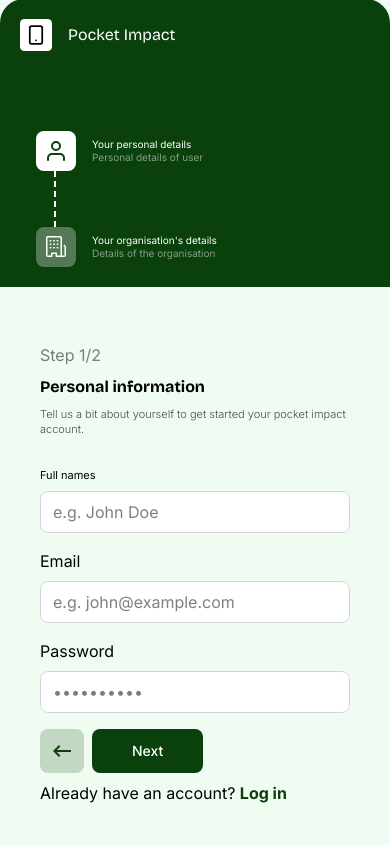
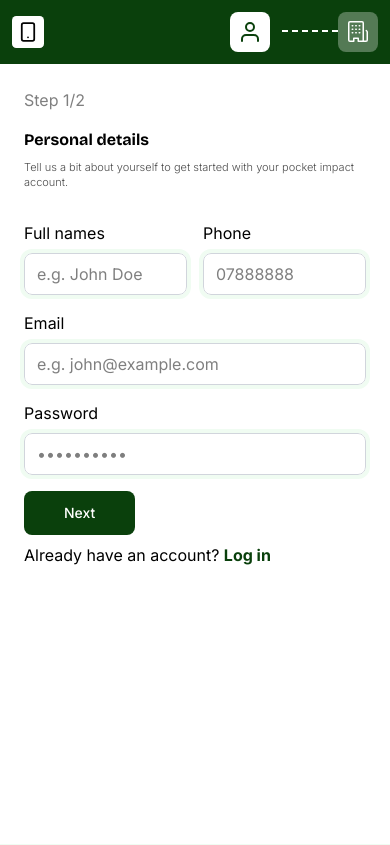
Before and after one commit to Pocket-Impact/frontend, a Next.js app: page /auth/signup in a window 390 px wide. Built offline with nearby package versions, Linux system fonts and the light colour scheme.

Commit message:
ADDED: Form responsiveness

```diff
--- a/app/(root)/page.tsx
+++ b/app/(root)/page.tsx
@@ -11,6 +11,8 @@ export default function Home() {
       <HeroSection />
       <FeaturesSection />
       <PricingSection />
+      <FeaturesSection />
+      <PricingSection />
       <CTASection />
       <FooterSection />
     </main>
--- a/app/components/auth/SignupForm.tsx
+++ b/app/components/auth/SignupForm.tsx
@@ -1,4 +1,6 @@
-import React from 'react'
+'use client'
+
+import React, { useState } from 'react'
 import PrimaryButton from '../ui/PrimaryButton'
 import Link from 'next/link'
 import { MdOutlineKeyboardBackspace } from 'react-icons/md'
@@ -6,70 +8,102 @@ import logo from '@/public/img/white.svg'
 import Image from 'next/image'
 import { FiUser } from 'react-icons/fi'
 import { GoOrganization } from 'react-icons/go'
+import { RxCaretDown } from 'react-icons/rx'
+import { Country, getCountries } from '@/app/lib/countries'
 
 const SignupForm = () => {
-  const step = 1;
+  const [step, setStep] = useState(1)
+
+  const handleNext = () => setStep(2)
+  const handleBack = () => setStep(1)
 
   return (
-    <div className='w-full rounded-3xl inter overflow-hidden max-w-5xl lg:grid max-md:bg-background lg:grid-cols-7 gap-10 lg:border border-black/20 bg-white justify-center items-center'>
-      <div className='bg-primary col-span-3 p-5 h-full'>
+    <div className='w-full lg:rounded-3xl max-lg:h-full inter overflow-hidden max-w-5xl lg:grid lg:grid-cols-7 max-lg:grid-cols-1 lg:border border-black/20 bg-white justify-center items-center'>
+      <div className='bg-primary lg:col-span-3 p-5 max-lg:p-3 max-lg:flex justify-between items-center lg:h-full'>
         <div className='flex items-center gap-4'>
-          <Image src={logo} alt="Pocket Impact Logo" width={logo.width} height={logo.height} className='w-8 h-8' />
-          <span className='bricolage lg text-white'>
+          <Image src={logo.src} alt="Pocket Impact Logo" width={logo.width} height={logo.height} className='w-8 h-8' />
+          <span className='bricolage lg max-sm:hidden text-white'>
             Pocket Impact
           </span>
         </div>
-        <div className='mt-20 ml-4'>
+        <div className='lg:mt-20 lg:ml-4 max-lg:flex'>
           <div className='flex items-center gap-4'>
             <div className='bg-white rounded-lg w-max p-2'>
-              <FiUser className={`${step == 1 ? "text-primary" : ""} w-6 h-6`} />
+              <FiUser className={`text-primary w-6 h-6`} />
             </div>
-            <div>
+            <div className='max-sm:hidden'>
               <p className='text-white sm'>Your personal details</p>
               <p className='text-white/50 sm'>Personal details of user</p>
             </div>
           </div>
-          <div className='h-14 w-5 border-r-2 border-dashed border-white'></div>
+          <div className='h-14 w-5 max-lg:w-14 max-lg:ml-3 max-lg:h-5 max-lg:border-b-2 lg:border-r-2 border-dashed border-white'></div>
           <div className='flex items-center gap-4'>
-            <div className={`${step != 1 ? "bg-white" : "bg-white/30"} rounded-lg w-max p-2`}>
-              <GoOrganization className={`${step != 1 ? "text-primary" : "text-white"} w-6 h-6`} />
+            <div className={`${step != 1 ? "bg-white" : "bg-white/30"} transition-all duration-500 rounded-lg w-max p-2`}>
+              <GoOrganization className={`${step != 1 ? "text-primary" : "text-white"} transition-all duration-500 w-6 h-6`} />
             </div>
-            <div>
+            <div className='max-sm:hidden'>
               <p className='text-white sm'>Your organisation's details</p>
               <p className='text-white/50 sm'>Details of the organisation</p>
             </div>
           </div>
         </div>
       </div>
-      <form className="inter flex flex-col w-full col-span-4 p-10">
-        <section className='flex flex-col gap-4'>
+      <form className="inter flex-col w-full lg:col-span-4 p-10 max-lg:p-8 max-md:p-6">
+        <h6 className='text-black/50'>Step {step}/2</h6>
+        <section className={`${step === 1 ? 'flex' : 'hidden'} op flex-col gap-4`}>
           <div className='flex flex-col gap-2 my-4'>
-            <h6 className='text-black/50'>Step 1/2</h6>
-            <h1 className='bricolage x2l font-bold'>Personal information</h1>
-            <p className='base font-light text-black/70'>Tell us a bit about yourself to get started your pocket impact account.</p>
+            <h1 className='bricolage x2l font-bold'>Personal details</h1>
+            <p className='base font-light text-black/70'>Tell us a bit about yourself to get started with your pocket impact account.</p>
           </div>
-          <div className='flex flex-col gap-2'>
-            <label htmlFor="fullName" className='w-max min-w-28 base'>Full names</label>
-            <input className='input' type="text" id="fullName" name="fullName" placeholder='e.g. John Doe' required />
+          <div className='flex gap-4'>
+            <div className='flex flex-col gap-2'>
+              <label htmlFor="fullName" className='w-max min-w-28'>Full names</label>
+              <input className='input' type="text" id="fullName" name="fullName" placeholder='e.g. John Doe' required />
+            </div>
+            <div className='flex flex-col gap-2'>
+              <label htmlFor="phonenumber" className='w-max min-w-28'>Phone</label>
+              <input type="phonenumber" className='input' id="phonenumber" name="phonenumber" placeholder='07888888' required />
+            </div>
           </div>
-          <div className='flex flex-col gap-2'>
+          <div className='flex flex-col w-full gap-2'>
             <label htmlFor="email" className='w-max min-w-28'>Email</label>
             <input type="email" className='input' id="email" name="email" placeholder='e.g. john@example.com' required />
           </div>
-          <div className='flex flex-col gap-2'>
+          <div className='flex flex-col w-full gap-2'>
             <label htmlFor="password" className='w-max min-w-28'>Password</label>
             <input type="password" className='input' id="password" name="password" placeholder='••••••••••' required />
           </div>
-          <div className='flex flex-col'>
-            <div className='flex items-center w-max gap-2'>
-              <PrimaryButton icon={<MdOutlineKeyboardBackspace className='w-6 h-auto text-primary' />} styles="w-max rounded-lg bg-primary/20 p-2.5" />
-              <PrimaryButton text="Next" styles="text-sm effect w-max h-full font-medium rounded-lg py-3 px-10" />
-            </div>
-            <div className='mt-2'>
-              <span>Already have an account?</span> <Link href="/auth/signin" className='font-bold text-primary hover:underline underline-offset-2'><span>Log in</span></Link>
+        </section>
+        <section className={`${step === 2 ? 'flex' : 'hidden'} op flex-col gap-4`}>
+          <div className='flex flex-col gap-2 my-4'>
+            <h1 className='bricolage x2l font-bold'>Organisation details</h1>
+            <p className='base font-light text-black/70'>Tell us a bit about your organisation to set up your new Pocket Impact account.</p>
+          </div>
+          <div className='flex flex-col gap-2'>
+            <label htmlFor="organisationName" className='w-max min-w-28 base'>Name</label>
+            <input className='input' type="text" id="organisationName" name="organisationName" placeholder='e.g. John Doe' required />
+          </div>
+          <div className='flex flex-col gap-2'>
+            <label htmlFor="organisationCountry" className='w-max min-w-28'>Country</label>
+            <div className='input text-black/60 p-1 flex items-center justify-between'>
+              <span>Select country</span>
+              <div className='rounded-sm'>
+                <RxCaretDown className='w-6 text-black/80 h-6' />
+              </div>
             </div>
           </div>
+          <div className='flex flex-col w-full gap-2'>
+            <label htmlFor="email" className='w-max min-w-28'>Size</label>
+            <input type="email" className='input' id="email" name="email" placeholder='e.g. john@example.com' required />
+          </div>
         </section>
+        <div className='flex items-center mt-4 w-max gap-2'>
+          <PrimaryButton onClick={handleBack} icon={<MdOutlineKeyboardBackspace className='w-6 h-auto text-primary' />} styles={`w-max ${step == 1 ? "hidden" : ""} rounded-lg op bg-primary/20 hover:bg-primary/30 p-2.5`} />
+          <PrimaryButton onClick={handleNext} text="Next" styles="text-sm w-max h-full font-medium rounded-lg py-3 px-10" />
+        </div>
+        <div className='mt-2'>
+          <span>Already have an account?</span> <Link href="/auth/signin" className='font-bold text-primary hover:underline underline-offset-2'><span>Log in</span></Link>
+        </div>
       </form>
     </div >
   )
--- a/app/globals.css
+++ b/app/globals.css
@@ -24,6 +24,29 @@
     opacity: 1;
     transform: translateY(0);
   }
+}
+
+@keyframes op {
+  from {
+    opacity: 0
+  }
+  to {
+    opacity: 1;
+  }
+}
+
+.op {
+  animation: op .5s ease-in-out forwards;
+}
+
+.clean::after{
+  content: "";
+  display: block;
+  position: absolute;
+  right: 0;
+  height: 20px;
+  width: 10px;
+  background-color: red;
 }
 
 .fade-down {
--- a/tsconfig.json
+++ b/tsconfig.json
@@ -22,6 +22,6 @@
       "@/*": ["./*"]
     }
   },
-  "include": ["next-env.d.ts", "**/*.ts", "**/*.tsx", ".next/types/**/*.ts"],
+  "include": ["next-env.d.ts", "**/*.ts", "**/*.tsx", ".next/types/**/*.ts", "app/lib/countries.ts"],
   "exclude": ["node_modules"]
 }
```
